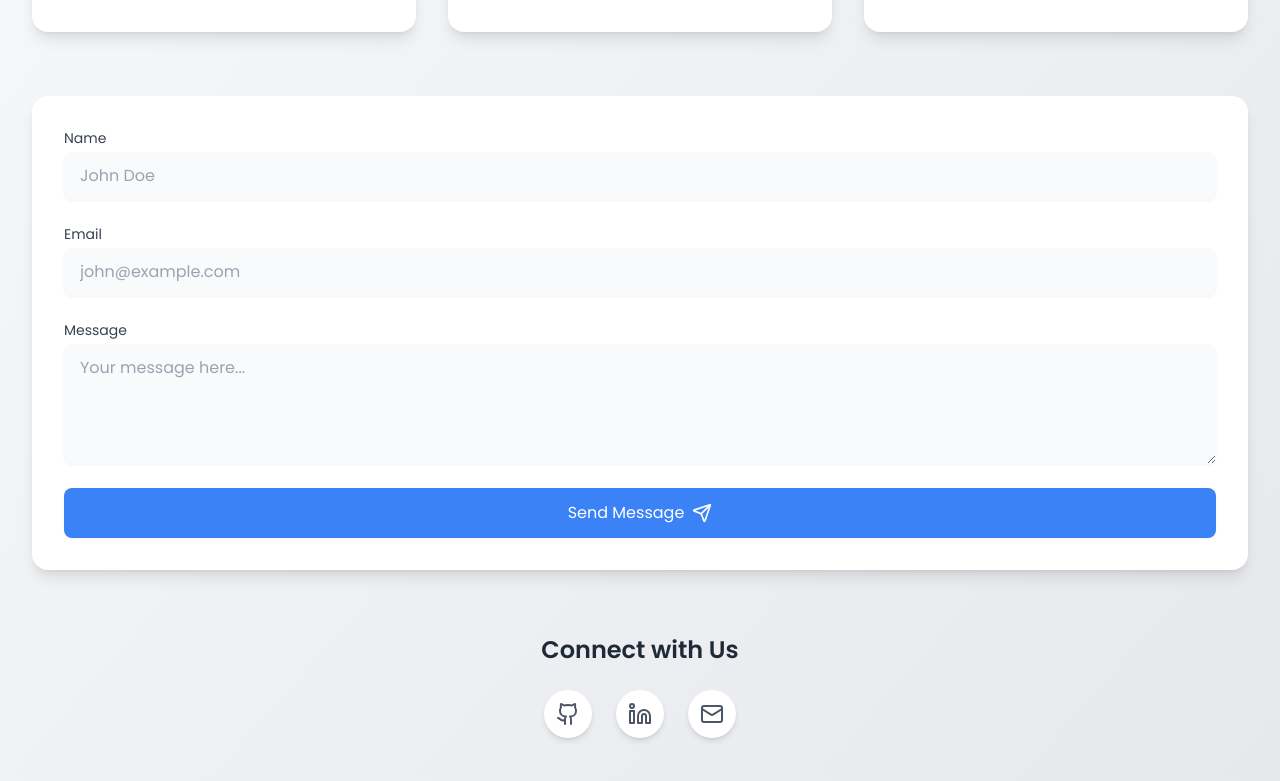
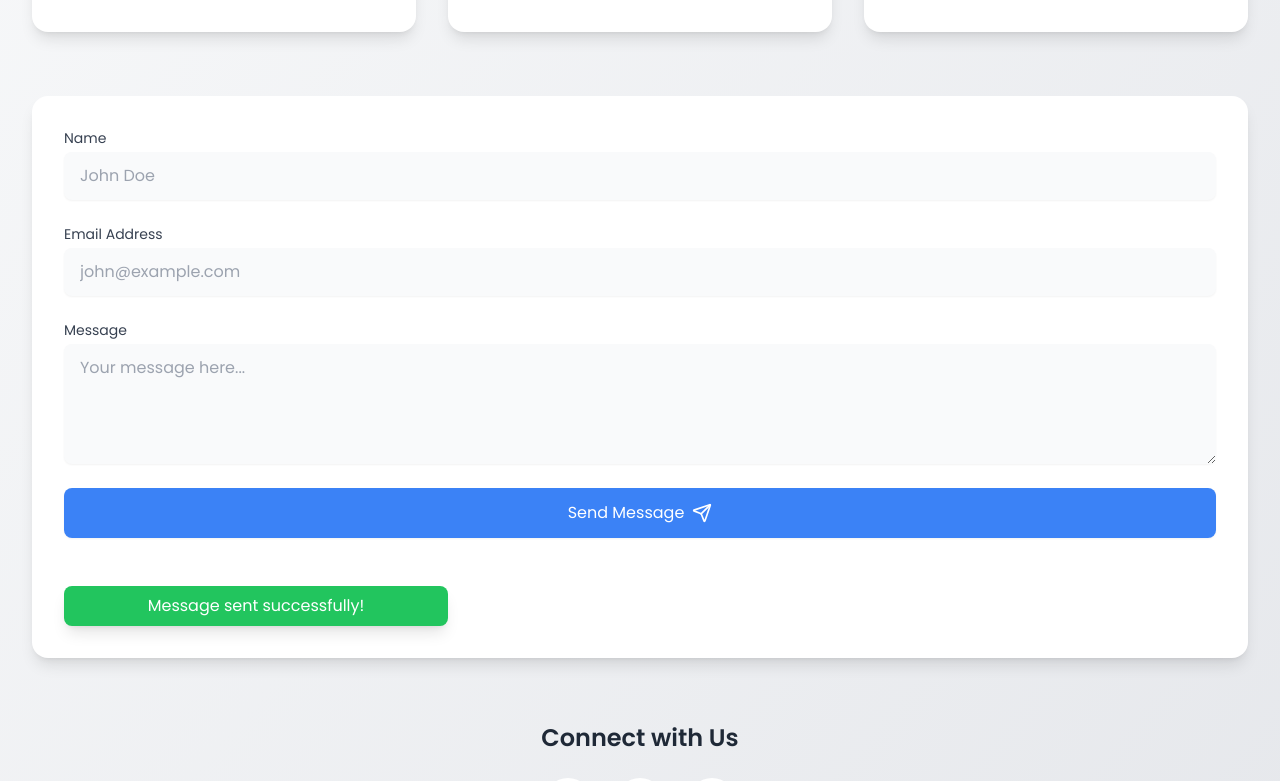
Before and after one commit to AchrafELGhazi/ig.blog, a React (Vite) app in the folder web/: page /Contact in a window 1280 px wide. Shown: the part 524-1305 px from the top of the page. Built offline with nearby package versions, Linux system fonts and the light colour scheme.

Commit message:
made sendign an email functional with web3form

```diff
--- a/web/src/pages/About.tsx
+++ b/web/src/pages/About.tsx
@@ -128,7 +128,7 @@ export default function About() {
           <p>© {currentYear} IG.Blog Manager. All rights reserved.</p>
           <p className="mt-2">
             Crafted with <span className="text-red-500">♥</span> by Achraf EL
-            GHAZI in Ifrane, Morocco
+            GHAZI
           </p>
         </footer>
       </motion.div>
--- a/web/src/pages/Contact.tsx
+++ b/web/src/pages/Contact.tsx
@@ -1,19 +1,42 @@
-import React, { useState } from 'react';
-import { motion, AnimatePresence } from 'framer-motion';
-import { Github, Linkedin, Mail, MessageSquare, Clock, MapPin, Send, Sparkles } from 'lucide-react';
-import Navbar from '../components/Navbar';
+import { useState } from "react";
+import { motion, AnimatePresence } from "framer-motion";
+import {
+  Github,
+  Linkedin,
+  Mail,
+  MessageSquare,
+  Clock,
+  MapPin,
+  Send,
+  Sparkles,
+} from "lucide-react";
+import Navbar from "../components/Navbar";
 
 function Contact() {
   const [isMessageSent, setIsMessageSent] = useState(false);
-  const [formData, setFormData] = useState({ name: '', email: '', message: '' });
 
-  const handleSubmit = (e: React.FormEvent) => {
-    e.preventDefault();
+  const onSubmit = async (event: React.FormEvent<HTMLFormElement>) => {
+    event.preventDefault();
+
+    const formData = new FormData(event.currentTarget);
+
+    formData.append("access_key", "8e608923-e7e2-495a-97c8-093d6fd17840");
+
+    const response = await fetch("https://api.web3forms.com/submit", {
+      method: "POST",
+      body: formData,
+    });
+
+    const data = await response.json();
+
+    if (data.success) {
       setIsMessageSent(true);
-    setTimeout(() => setIsMessageSent(false), 3000);
-    setFormData({ name: '', email: '', message: '' });
+      event.currentTarget.reset();
+    } else {
+      console.log("Error", data);
+      setIsMessageSent(false);
+    }
   };
-
   const contactMethods = [
     {
       icon: <MessageSquare className="w-6 h-6" />,
@@ -36,7 +59,6 @@ function Contact() {
   ];
 
   return (
-
     <div className="min-h-screen bg-gradient-to-br from-gray-50 to-gray-200">
       <Navbar />
       <div className="max-w-7xl mx-auto px-4 py-16 sm:px-6 lg:px-8">
@@ -47,7 +69,8 @@ function Contact() {
           className="text-center"
         >
           <h1 className="text-4xl font-bold mt-7 text-gray-800 sm:text-5xl">
-            Get in Touch <Sparkles className="inline-block w-8 h-8 text-blue-500" />
+            Get in Touch{" "}
+            <Sparkles className="inline-block w-8 h-8 text-blue-500" />
           </h1>
           <p className="mt-4 text-lg text-gray-600">
             We'd love to hear from you. Let's create something amazing together.
@@ -67,7 +90,9 @@ function Contact() {
                 <div className="inline-flex p-3 rounded-lg bg-blue-50 text-blue-500 ring-4 ring-blue-50 group-hover:ring-blue-100 transition-all duration-300">
                   {method.icon}
                 </div>
-                <h3 className="mt-4 text-xl font-semibold text-gray-800">{method.title}</h3>
+                <h3 className="mt-4 text-xl font-semibold text-gray-800">
+                  {method.title}
+                </h3>
                 <p className="mt-2 text-gray-600">{method.description}</p>
                 <p className="mt-4 text-blue-500 font-medium cursor-pointer hover:text-blue-600">
                   {method.action}
@@ -84,49 +109,58 @@ function Contact() {
             transition={{ duration: 0.5, delay: 0.3 }}
             className="relative p-8 bg-white rounded-2xl shadow-lg"
           >
-            <form onSubmit={handleSubmit} className="grid grid-cols-1 gap-6">
+            {/* HERE WE HAVE THE FORM */}
+            <form onSubmit={onSubmit} className="grid grid-cols-1 gap-6">
+              {/* THIS IS THE NAME */}
               <div>
-                <label htmlFor="name" className="block text-sm font-medium text-gray-700">
+                <label
+                  htmlFor="name"
+                  className="block text-sm font-medium text-gray-700"
+                >
                   Name
                 </label>
                 <input
                   type="text"
                   id="name"
-                  value={formData.name}
-                  onChange={(e) => setFormData({ ...formData, name: e.target.value })}
                   className="mt-1 block w-full rounded-lg border-gray-300 shadow-sm focus:border-blue-500 focus:ring-blue-500 bg-gray-50 px-4 py-3"
                   placeholder="John Doe"
                   required
                 />
               </div>
+              {/* THIS IS THE EMAIL */}
               <div>
-                <label htmlFor="email" className="block text-sm font-medium text-gray-700">
-                  Email
+                <label
+                  htmlFor="email"
+                  className="block text-sm font-medium text-gray-700"
+                >
+                  Email Address
                 </label>
                 <input
                   type="email"
-                  id="email"
-                  value={formData.email}
-                  onChange={(e) => setFormData({ ...formData, email: e.target.value })}
+                  name="email"
                   className="mt-1 block w-full rounded-lg border-gray-300 shadow-sm focus:border-blue-500 focus:ring-blue-500 bg-gray-50 px-4 py-3"
                   placeholder="john@example.com"
                   required
                 />
               </div>
+              {/* THIS IS THE MESSAGE */}
               <div>
-                <label htmlFor="message" className="block text-sm font-medium text-gray-700">
+                <label
+                  htmlFor="message"
+                  className="block text-sm font-medium text-gray-700"
+                >
                   Message
                 </label>
                 <textarea
-                  id="message"
-                  value={formData.message}
-                  onChange={(e) => setFormData({ ...formData, message: e.target.value })}
+                  name="message"
                   rows={4}
                   className="mt-1 block w-full rounded-lg border-gray-300 shadow-sm focus:border-blue-500 focus:ring-blue-500 bg-gray-50 px-4 py-3"
                   placeholder="Your message here..."
                   required
                 />
               </div>
+              {/* THIS IS THE BUTTON */}
+
               <motion.button
                 whileHover={{ scale: 1.02 }}
                 whileTap={{ scale: 0.98 }}
@@ -134,21 +168,20 @@ function Contact() {
               >
                 Send Message
                 <Send className="ml-2 w-5 h-5" />
-              </motion.button>
-            </form>
-
+              </motion.button>{" "}
               <AnimatePresence>
-              {isMessageSent && (
+                {!isMessageSent && (
                   <motion.div
                     initial={{ opacity: 0, y: 10 }}
                     animate={{ opacity: 1, y: 0 }}
                     exit={{ opacity: 0 }}
-                  className="absolute bottom-4 right-4 bg-green-500 text-white px-4 py-2 rounded-lg shadow-lg"
+                    className="text-center mt-6 w-96 flex justify-center bg-green-500 text-white px-4 py-2 rounded-lg shadow-lg"
                   >
                     Message sent successfully!
                   </motion.div>
                 )}
               </AnimatePresence>
+            </form>
           </motion.div>
         </div>
 
@@ -158,7 +191,9 @@ function Contact() {
           transition={{ duration: 0.5, delay: 0.6 }}
           className="mt-16 text-center"
         >
-          <h2 className="text-2xl font-semibold text-gray-800">Connect with Us</h2>
+          <h2 className="text-2xl font-semibold text-gray-800">
+            Connect with Us
+          </h2>
           <div className="flex justify-center space-x-6 mt-6">
             <motion.a
               whileHover={{ scale: 1.1 }}
@@ -189,9 +224,12 @@ function Contact() {
         </motion.div>
 
         <footer className="mt-16 text-center text-gray-500 text-sm">
-          <p>© {new Date().getFullYear()} IG.Blog Manager. All rights reserved.</p>
+          <p>
+            © {new Date().getFullYear()} IG.Blog Manager. All rights reserved.
+          </p>
           <p className="mt-2">
-            Crafted with <span className="text-red-500">♥</span> by Achraf EL GHAZI in Casablanca, Morocco
+            Crafted with <span className="text-red-500">♥</span> by Achraf EL
+            GHAZI in Casablanca, Morocco
           </p>
         </footer>
       </div>
--- a/web/src/pages/NewBlogs.tsx
+++ b/web/src/pages/NewBlogs.tsx
@@ -85,6 +85,8 @@ const NewBlogs = () => {
                 placeholder='Enter content'
               ></textarea>
             </div>
+
+
             <button
               className={`w-full py-2 px-4 rounded-md transition-all duration-150 ease-in-out ${
                 isPending
```
Lines whose indentation alone changed are shown as unchanged.
